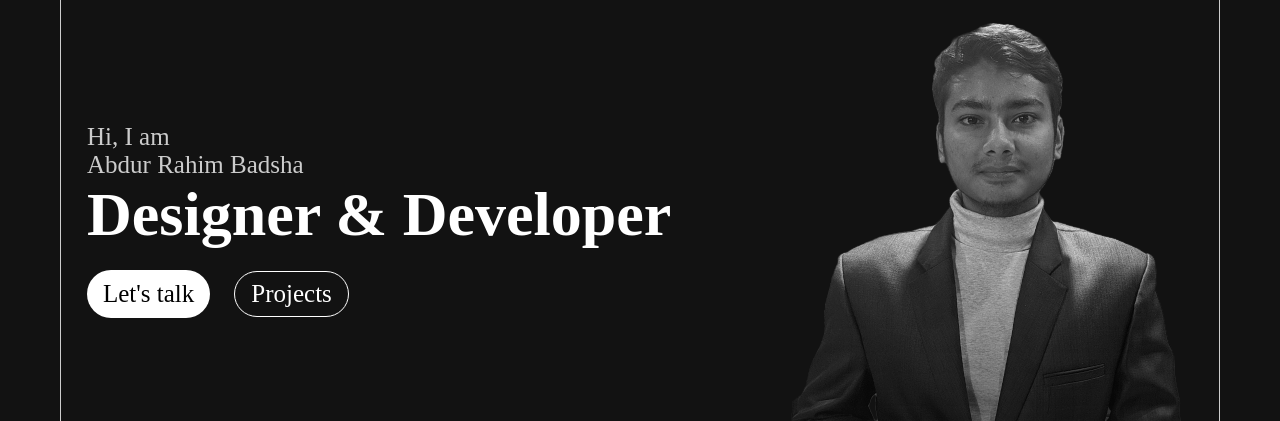
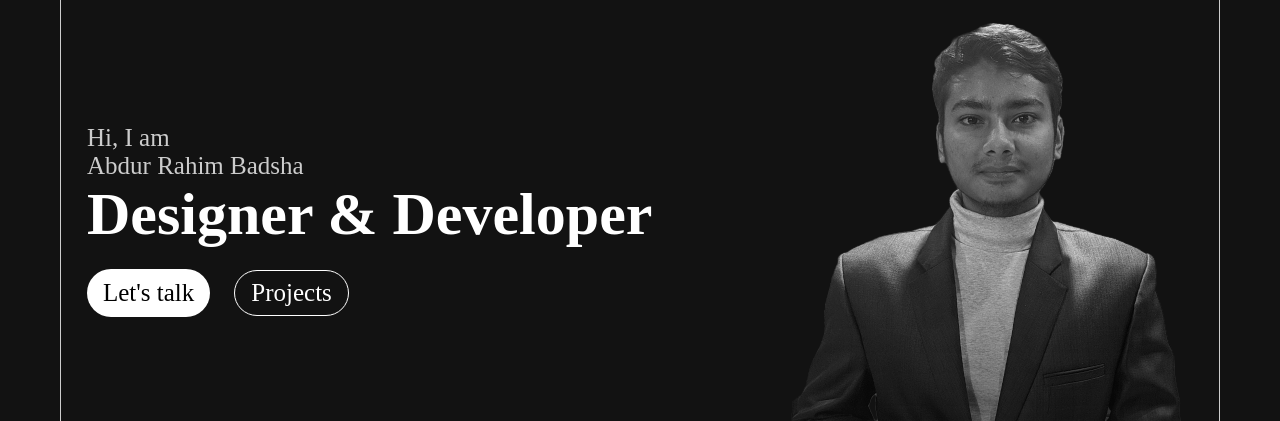
Before and after one commit to arbadsha00/Portfolio, a plain HTML site: page index.html in a window 1280 px wide. Shown: the part 120-541 px from the top of the page. Drawn offline with Linux system fonts and the light colour scheme.

Commit message:
border resize

```diff
--- a/style/style.css
+++ b/style/style.css
@@ -14,7 +14,7 @@
     border-radius: 43.915px;
     /* height: 3791.36px; */
     padding: 26px;
-    min-width:1000px;
+    min-width:940px;
 }
 /* color */
 .secondary-color{
@@ -67,7 +67,7 @@ nav ul li a{
     font-size: 25px;
 }
 .title{
-    font-size: 62px;
+    font-size: 60px;
     font-weight: bold;
 }
 .primary-btn{
```
